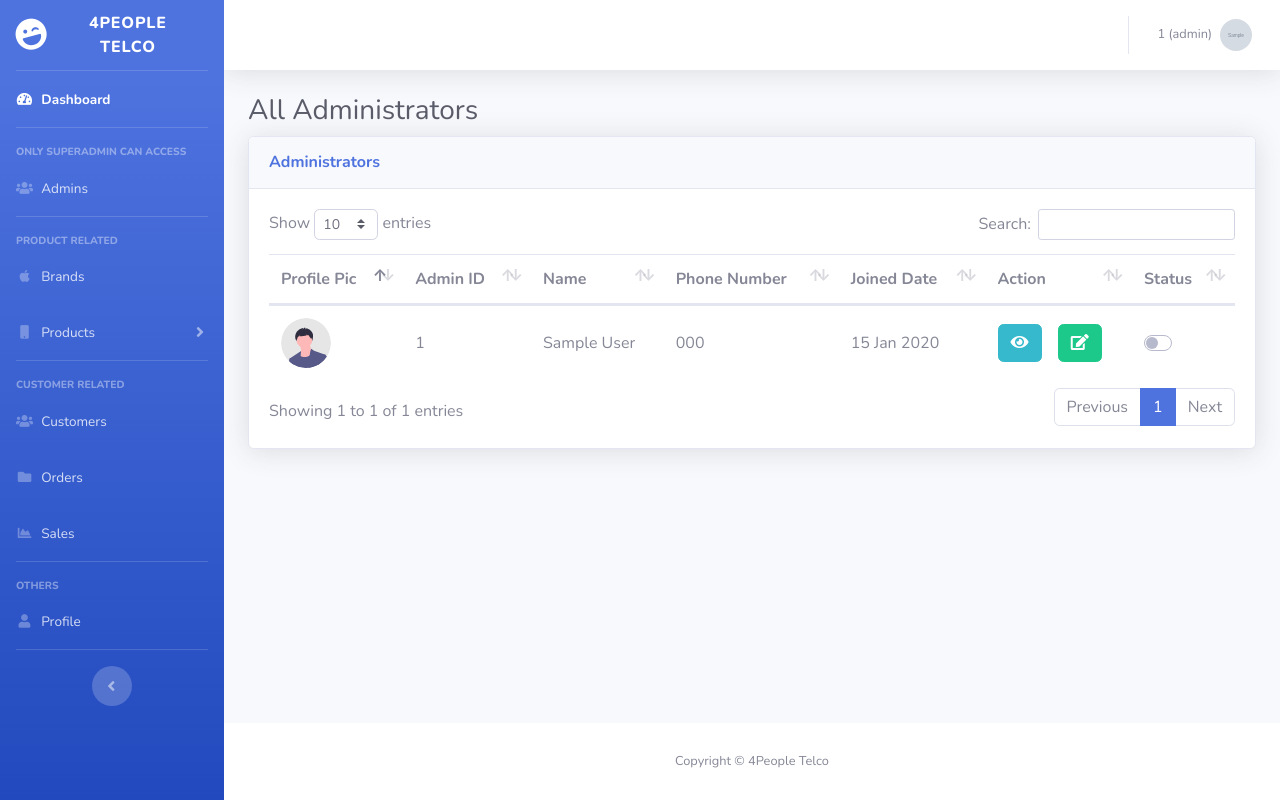
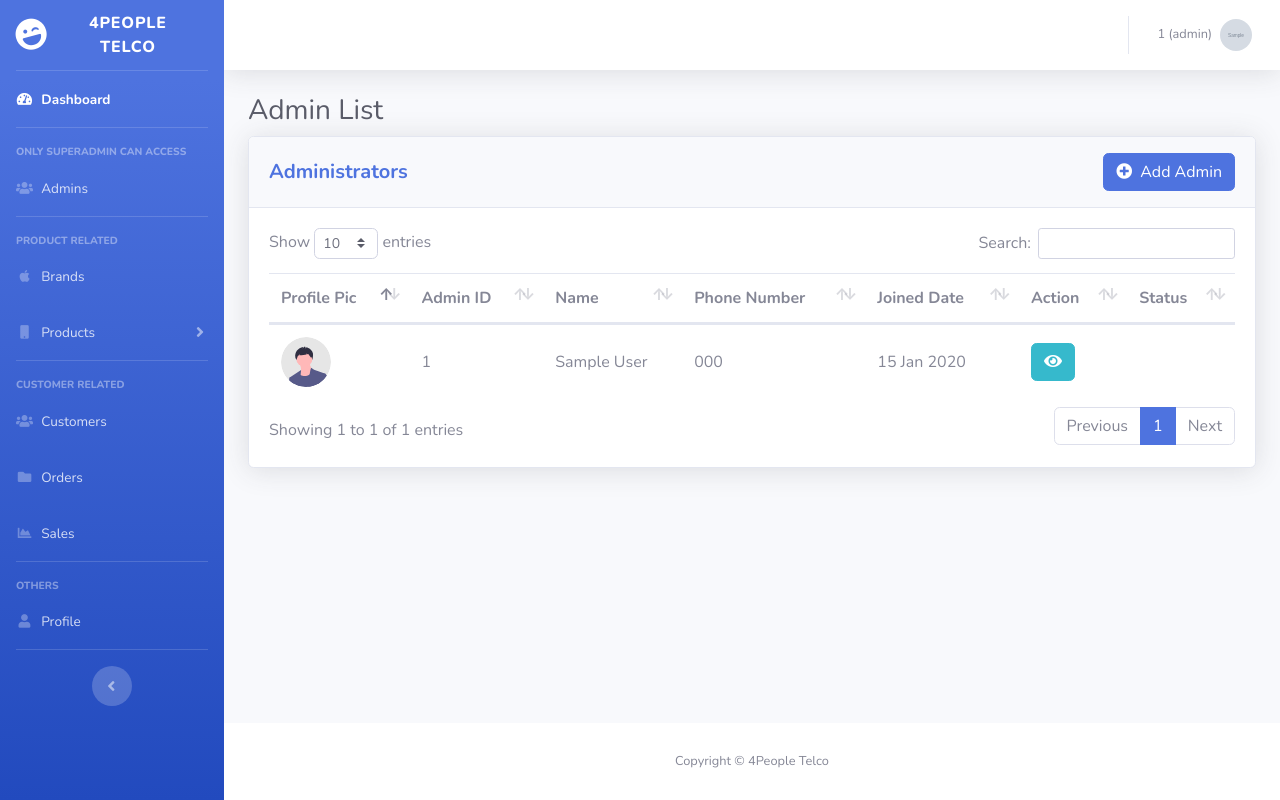
Before and after one commit to ThomasLimWZ/Software-Engine-Project, a PHP site: page /4PeopleTelco/all-admin.php in a window 1280 px wide. Run offline with PHP 8.4, Linux system fonts and the light colour scheme; the visitor is signed in with stand-in values (Sample User, id 1); tables that the repository leaves empty or names only in its code hold one stand-in row (values such as "Sample post"); grey boxes marked "Sample" are stand-in pictures; some libraries are stand-ins or nearby versions.

Commit message:
completed admin list

```diff
--- /dev/null
+++ b/Admin/add-admin.php
@@ -0,0 +1,184 @@
+<div class="modal fade" id="addAdmin" tabindex="-1" role="dialog" aria-hidden="true">
+  <div class="modal-dialog modal-dialog-centered modal-lg" role="document">
+        <div class="modal-content">
+            <form method="POST">
+                <div class="modal-header">
+                    <h5 class="modal-title">Add Admin</h5>
+                    <button type="button" class="close" data-dismiss="modal" aria-label="Close">
+                    <span aria-hidden="true">&times;</span>
+                    </button>
+                </div>
+                <div class="modal-body">
+                    <div class="col-sm-12">
+                        <div class="row">
+                            <div class="col-sm-6">
+                                <div class="form-group">
+                                    <label class="col-form-label">Admin ID</label> <span class="text-danger">*</span>
+                                    <input type="text" class="form-control" name="adm_id" id="admId" value="<?php echo isset($_POST["adm_id"]) ? $_POST["adm_id"] : ''; ?>">
+                                </div>
+                            </div>
+                            <div class="col-sm-6">
+                                <div class="form-group">
+                                    <label class="col-form-label">Name</label> <span class="text-danger">*</span>
+                                    <input type="text" class="form-control" name="adm_name" value="<?php echo isset($_POST["adm_name"]) ? $_POST["adm_name"] : ''; ?>" required>
+                                </div>
+                            </div>
+                        </div>
+                        <div class="row">
+                            <div class="col-sm-6">
+                                <div class="form-group">
+                                    <label class="col-form-label">Email</label>
+                                    <input type="email" class="form-control" name="adm_email"
+                                        pattern="[a-zA-Z0-9._%+-]+@[a-zA-Z0-9.-]+\.[a-z]{2,}$" value="<?php echo isset($_POST["adm_email"]) ? $_POST["adm_email"] : ''; ?>" required>
+                                </div>
+                            </div>
+                            <div class="col-sm-6">
+                                <div class="form-group">
+                                    <label class="col-form-label">Phone Number</label> <span class="text-danger">*</span>
+                                    <input type="text" class="form-control" name="adm_phone"
+                                        min="10" max="11" value="<?php echo isset($_POST["adm_phone"]) ? $_POST["adm_phone"] : ''; ?>" required>
+                                </div>
+                            </div>
+                        </div>
+                        <div class="row">
+                            <div class="col-sm-6">
+                                <div class="form-group">
+                                    <label class="col-form-label">Joined Date</label> <span class="text-danger">*</span>
+                                    <input type="date" class="form-control" name="adm_signup_date" value="<?php echo isset($_POST["adm_signup_date"]) ? $_POST["adm_signup_date"] : ''; ?>" required>
+                                </div>
+                            </div>
+                            <div class="col-sm-6">
+                                <div class="form-group">
+                                    <label class="col-form-label">Role</label> <span class="text-danger">*</span>
+                                    <select class="form-control" name="adm_role" id="adm_role" required>
+                                        <option value="Superadmin" <?php echo isset($_POST["adm_role"]) == 'Superadmin' ? 'selected' : ''; ?>>
+                                            Superadmin
+                                        </option>
+                                        <option value="Admin" <?php echo isset($_POST["adm_role"]) == 'Admin' ? 'selected' : ''; ?>>
+                                            Admin
+                                        </Manager>
+                                    </select>
+                                </div>
+                            </div>
+                        </div>
+                    </div>
+                </div>
+                <div class="modal-footer">
+                    <button type="button" class="btn btn-secondary" data-dismiss="modal" onclick="resetAddAdminForm()">Close</button>
+                    <button type="submit" name="addAdmin" class="btn btn-success">Save</button>
+                </div>
+            </form>
+        </div>
+    </div>
+</div>
+
+<script src="https://ajax.googleapis.com/ajax/libs/jquery/3.6.4/jquery.min.js"></script>
+
+<script>
+function getAdminId() {
+    $.ajax({
+        type: 'GET',
+        url: 'API/get-new-admin-id.php',
+        success: (result) => {
+            document.getElementById("admId").value = result;
+        }
+    });
+}
+
+function resetAddAdminForm() {
+    $('#addAdmin input[type="text"]').val('');
+    $('#addAdmin input[type="email"]').val('');
+    $('#addAdmin input[type="date"]').val('');
+    $("#adm_role option:selected").prop("selected", false);
+    $("#adm_role option:first").prop("selected", "selected");
+}
+</script>
+
+<?php
+if(isset($_POST["addAdmin"])){
+    $admId = $_POST["adm_id"];
+	$name = $_POST["adm_name"];
+	$email = $_POST["adm_email"];
+	$phone = $_POST["adm_phone"];
+	$date = $_POST["adm_signup_date"];
+	$role = $_POST["adm_role"];
+
+    $chars = "abcdefghijklmnopqrstuvwxyzABCDEFGHIJKLMNOPQRSTUVWXYZ0123456789!@#$%&*_";
+    $password = substr( str_shuffle( $chars ), 0, 8 );
+
+    $checkAdmId = mysqli_query($connect, "SELECT * FROM admin WHERE adm_id = '$admId'");
+    $countId = mysqli_num_rows($checkAdmId);
+    $checkAdmEmail = mysqli_query($connect, "SELECT * FROM admin WHERE adm_email = '$email'");
+    $countEmail = mysqli_num_rows($checkAdmEmail);
+
+    if ($countId != 0 || $countEmail != 0) {
+        if ($countId != 0 && $countEmail != 0) {
+            echo "
+                <script>
+                    Swal.fire(
+                        'Both Admin ID & Email already exists!',
+                        '',
+                        'error'
+                    ).then(() => {
+                        $('#addAdmin').modal('show');
+                    });
+                </script>
+            ";
+        } else if ($countId != 0) {
+            echo "
+                <script>
+                    Swal.fire(
+                        'Admin ID already exists!',
+                        '',
+                        'error'
+                    ).then(() => {
+                        $('#addAdmin').modal('show');
+                    });
+                </script>
+            ";
+        } else {
+            echo "
+                <script>
+                    Swal.fire(
+                        'Email already exists!',
+                        '',
+                        'error'
+                    ).then(() => {
+                        $('#addAdmin').modal('show');
+                    });
+                </script>
+            ";
+        }
+    } else {
+        mysqli_query($connect, "INSERT INTO admin (adm_id, adm_name, adm_email, adm_phone, adm_pass, adm_signup_date, adm_role) VALUES ('$admId', '$name', '$email', '$phone', '".strtoupper(md5($password))."', '$date', '$role')");
+
+        $subject = "Welcome to be part of our team!";
+        $message = "Dear ".$name.",\n\nWelcome to 4People Telco!\n\nPlease use below Admin ID and Password to login. You may change password after you login. \nAdmin ID: ".$admId."\nPassword: ".$password."\nRole: ".$role."\n\nThank you.\n\nBest Regards,\n4People Telco";
+        $headers = "From: 4People Telco" . "\r\n";
+
+        if (mail($email, $subject, $message, $headers)) {
+            echo "
+                <script>
+                    Swal.fire(
+                        'New Admin Record Saved!',
+                        '',
+                        'success'
+                    ).then(() => window.location.href = 'all-admin.php');
+                </script>
+            ";
+        } else {
+            echo "
+                <script>
+                    Swal.fire(
+                        'Mail Not Sent!',
+                        'Something went wrong...',
+                        'error'
+                    ).then(() => {
+                        $('#addAdmin').modal('show');
+                    });;
+                </script>
+            ";
+        }
+    }
+}
+?>
--- a/Admin/all-admin.php
+++ b/Admin/all-admin.php
@@ -26,12 +26,19 @@
                 <div class="container-fluid">
 
                     <!-- Page Heading -->
-                    <h1 class="h3 mb-2 text-gray-800">All Administrators</h1>
+                    <h1 class="h3 mb-2 text-gray-800">Admin List</h1>
 
                     <!-- DataTales Example -->
                     <div class="card shadow mb-4">
                         <div class="card-header py-3">
-                            <h6 class="m-0 font-weight-bold text-primary">Administrators</h6>
+                            <div class="row">
+                                <div class="col-sm-6 my-auto">
+                                    <h5 class="m-0 font-weight-bold text-primary">Administrators</h5>
+                                </div>
+                                <div class="col-sm-6 text-right">
+                                    <button class="btn btn-primary" data-toggle="modal" data-target="#addAdmin" onclick="getAdminId()"><i class="fa fa-plus-circle"></i>&ensp;Add Admin</button>
+                                </div>
+                            </div>
                         </div>
                         <div class="card-body">
                             <div class="table-responsive">
@@ -74,23 +81,43 @@
                                                             <i class="fa fa-eye"></i>
                                                         </button>
                                                         &ensp;
-                                                        <a href="#" class="btn btn-success" data-toggle="modal" data-target="#editAdmin<?php echo $row['id']; ?>">
+                                                        <?php
+                                                        if ($_SESSION['admin_id'] != $row['adm_id']) {
+                                                        ?>
+                                                            <button class="btn btn-success" data-toggle="modal" data-target="#editAdmin<?php echo $row['id']; ?>">
                                                                 <i class="fa fa-edit"></i>
-                                                        </a>
+                                                        </button>
+                                                            <?php
+                                                        }
+                                                        ?>
                                                     </td>
                                                     <td class="align-middle">
+                                                        <?php
+                                                        if ($_SESSION['admin_id'] != $row['adm_id']) {
+                                                        ?>
                                                         <div class="custom-control custom-switch">
                                                             <input type="checkbox" class="custom-control-input" id="statusSwitchFor<?php echo $row['adm_id']; ?>"
                                                                 onclick="updateStatus('<?php echo $row['adm_id']; ?>', <?php echo $row['adm_status']; ?>)"
                                                                 <?php echo $row['adm_status'] == 1 ? "checked" : ""; ?>>
                                                             <label class="custom-control-label" for="statusSwitchFor<?php echo $row['adm_id']; ?>"></label>
                                                         </div>
+                                                        <?php
+                                                        }
+                                                        ?>
                                                     </td>
                                                 </tr>
                                                 <script>
                                                     function updateStatus(admId, currentStatus) {
-                                                        let confirmation = confirm(`Are you sure you want to ${currentStatus == 1 ? "deactivate" : "activate"} ${admId}?`);
-                                                        if (confirmation) {
+                                                        Swal.fire({
+                                                            title: `Are you sure you want to ${currentStatus == 1 ? "deactivate" : "activate"} ${admId}?`,
+                                                            text: "",
+                                                            icon: 'warning',
+                                                            showCancelButton: true,
+                                                            confirmButtonColor: '#3085d6',
+                                                            cancelButtonColor: '#d33',
+                                                            confirmButtonText: `Yes, ${currentStatus == 1 ? "deactivate" : "activate"}!`
+                                                            }).then((result) => {
+                                                                if (result.isConfirmed) {
                                                                     $.ajax({
                                                                         type: 'POST',
                                                                         url: 'admin-update-status.php',
@@ -108,6 +135,7 @@
                                                                 } else {
                                                                     document.getElementById(`statusSwitchFor${admId}`).checked = currentStatus == 1 ? true : false;
                                                                 }
+                                                        });
                                                     }
                                                 </script>
                                                 <?php include("view-admin.php"); ?>
@@ -117,10 +145,10 @@
                                         ?>
                                     </tbody>
                                 </table>
+                                <?php include("add-admin.php"); ?>
                             </div>
                         </div>
                     </div>
-
                 </div>
                 <!-- /.container-fluid -->
             </div>
```
Also changed, not shown: Admin/API/get-new-admin-id.php (added, +13 -0 lines), Admin/login.php (+14 -2 lines), Admin/reset-password.php (+12 -5 lines). Lines whose indentation alone changed are shown as unchanged.
